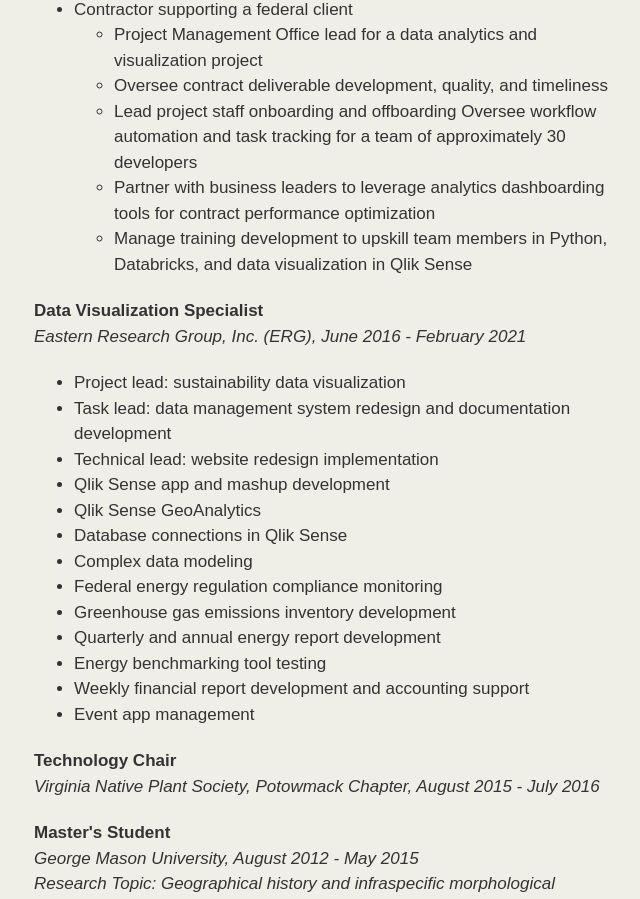
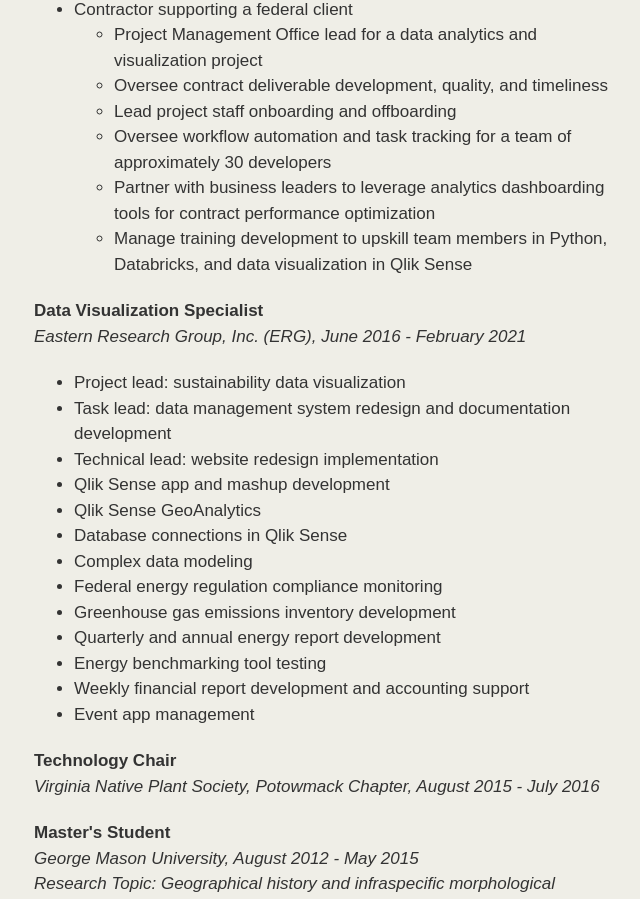
Before and after one commit to kaoldham/kaoldham.github.io, a plain HTML site: page index.html in a window 1280 px wide. Shown: the part 891-1790 px from the top of the page, without its empty margins (323-963 px from the left). Drawn offline with Linux system fonts and the light colour scheme.

Commit message:
Update experience

```diff
--- a/index.html
+++ b/index.html
@@ -64,7 +64,8 @@
               <ul>
                 <li>Project Management Office lead for a data analytics and visualization project</li>
                 <li>Oversee contract deliverable development, quality, and timeliness</li>
-                <li>Lead project staff onboarding and offboarding Oversee workflow automation and task tracking for a team of approximately 30 developers</li>
+                <li>Lead project staff onboarding and offboarding</li>
+                <li>Oversee workflow automation and task tracking for a team of approximately 30 developers</li>
                 <li>Partner with business leaders to leverage analytics dashboarding tools for contract performance optimization</li>
                 <li>Manage training development to upskill team members in Python, Databricks, and data visualization in Qlik Sense</li>
               </ul>
```
